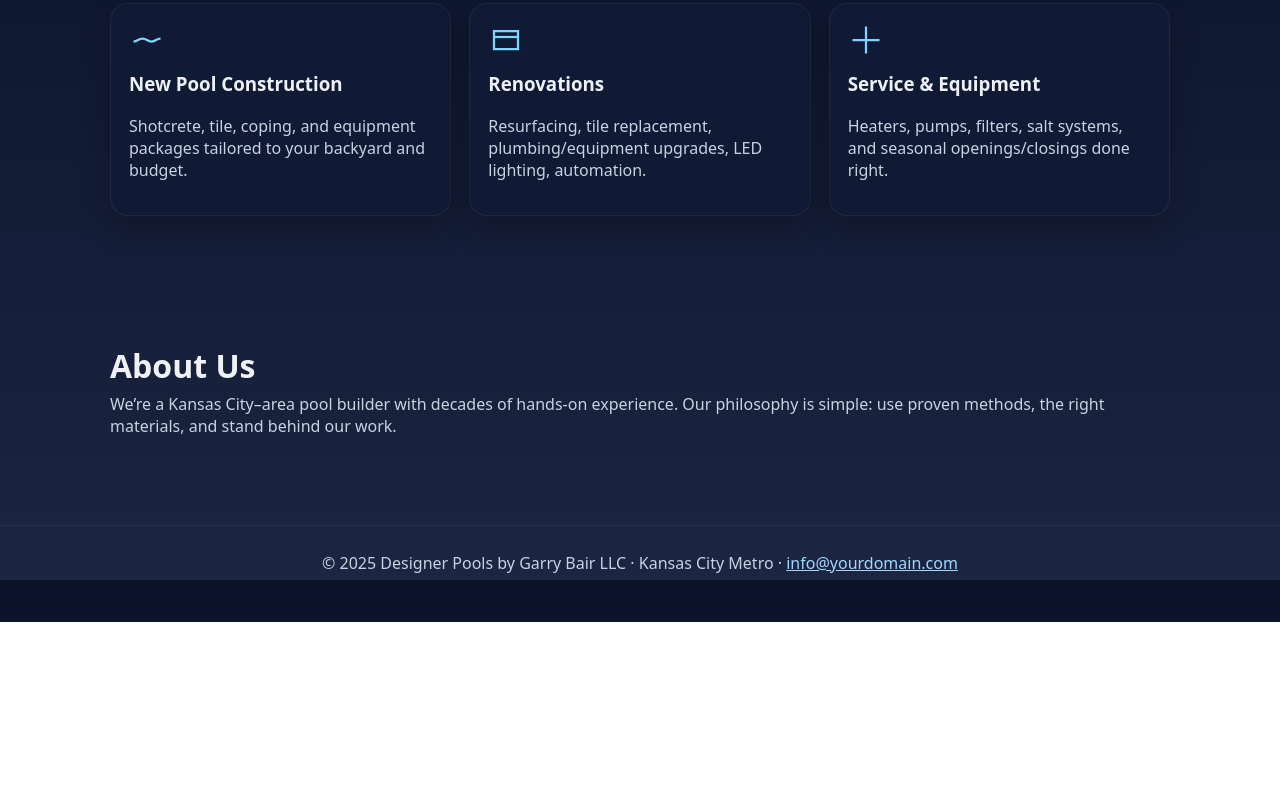
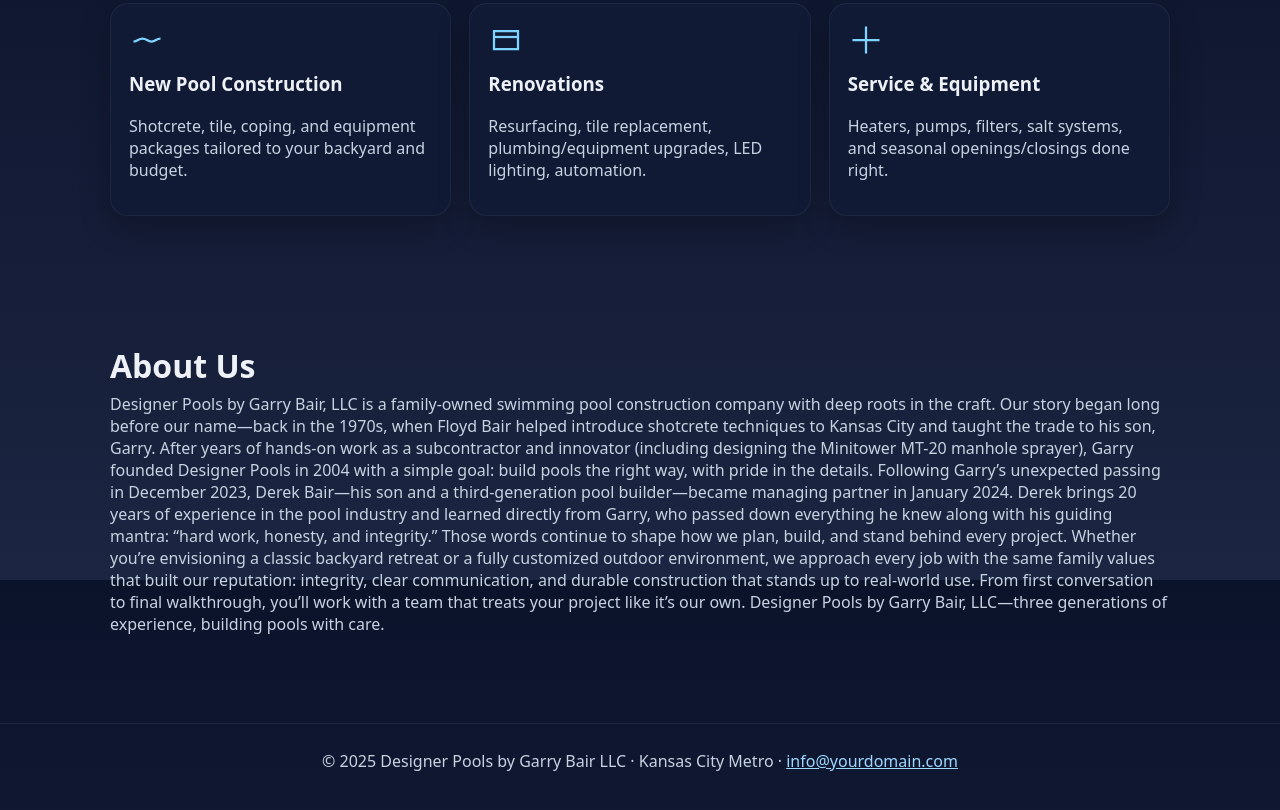
Before and after one commit to team1db0010/webdesignerpools, a website: page index.html in a window 1280 px wide. Shown: the part 1020-1830 px from the top of the page. Before the commit the page ends 1642 px from the top, so only its background shows below. Drawn offline with Linux system fonts and the light colour scheme; no server answers.

Commit message:
edited index.html

```diff
--- a/index.html
+++ b/index.html
@@ -201,7 +201,13 @@
   <section id="about">
     <div class="wrap">
       <h2 class="section-title">About Us</h2>
-      <p class="section-lead">We’re a Kansas City–area pool builder with decades of hands‑on experience. Our philosophy is simple: use proven methods, the right materials, and stand behind our work.</p>
+      <p class="section-lead">Designer Pools by Garry Bair, LLC is a family-owned swimming pool construction company with deep roots in the craft. Our story began long before our name—back in the 1970s, when Floyd Bair helped introduce shotcrete techniques to Kansas City and taught the trade to his son, Garry. After years of hands-on work as a subcontractor and innovator (including designing the Minitower MT-20 manhole sprayer), Garry founded Designer Pools in 2004 with a simple goal: build pools the right way, with pride in the details.
+
+Following Garry’s unexpected passing in December 2023, Derek Bair—his son and a third-generation pool builder—became managing partner in January 2024. Derek brings 20 years of experience in the pool industry and learned directly from Garry, who passed down everything he knew along with his guiding mantra: “hard work, honesty, and integrity.” Those words continue to shape how we plan, build, and stand behind every project.
+
+Whether you’re envisioning a classic backyard retreat or a fully customized outdoor environment, we approach every job with the same family values that built our reputation: integrity, clear communication, and durable construction that stands up to real-world use. From first conversation to final walkthrough, you’ll work with a team that treats your project like it’s our own.
+
+Designer Pools by Garry Bair, LLC—three generations of experience, building pools with care.</p>
     </div>
   </section><footer>
     <div class="wrap">
```
